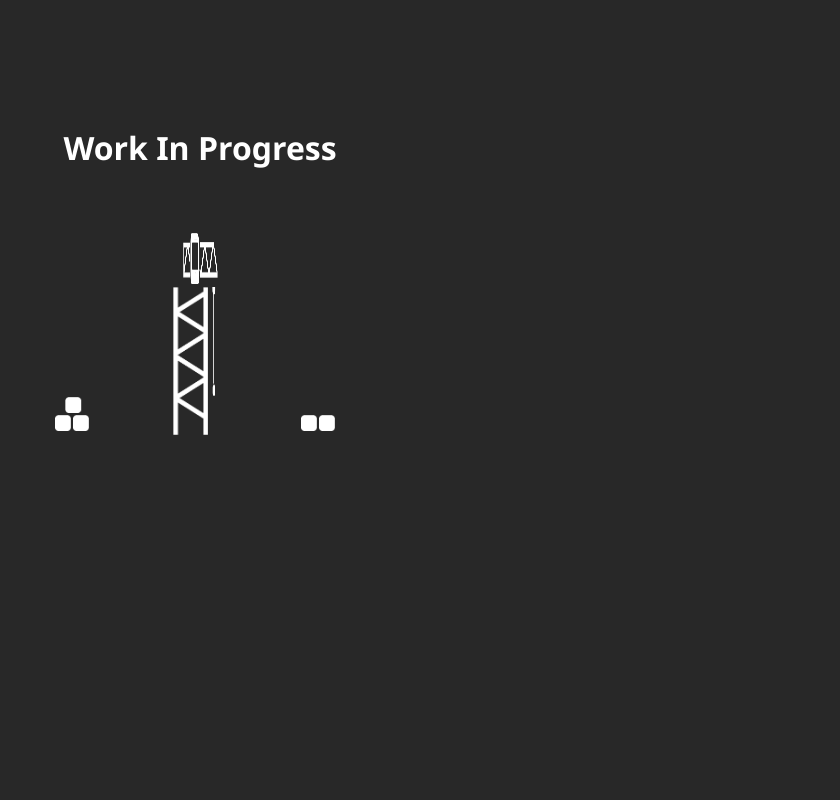
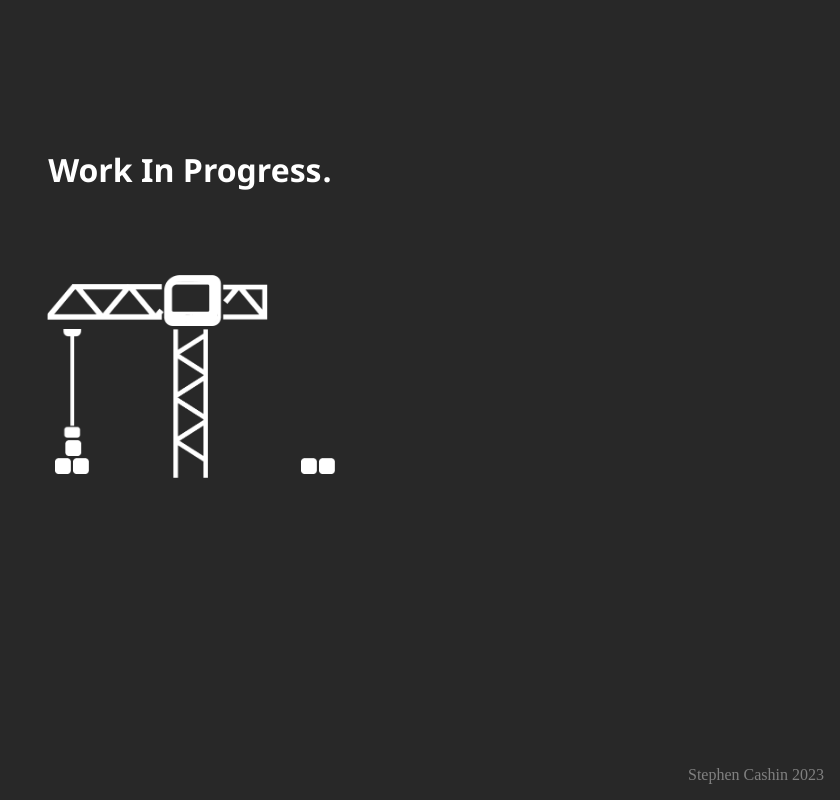
Before and after one commit to cashin-stephen/dac, a React (Create React App) app in the folder frontend/: page / in a window 1280 px wide. Shown: the whole page, without its empty margins (440-1280 px from the left). Built offline with nearby package versions, Linux system fonts and the light colour scheme.

Commit message:
production build for work in progress

```diff
--- a/frontend/src/App.js
+++ b/frontend/src/App.js
@@ -1,12 +1,15 @@
 import React from 'react';
 import LoadingCrane from './Components/LoadingCrane.js'
+import Footer from './Components/Footer.js'
+import Title from './Components/Title.js'
 
   const Main = () => {
 
     return (
       <div className="Main">
-        <h1 className="title">Work In Progress</h1>
+        <Title />
         <LoadingCrane />
+        <Footer />
       </div>
     )
 
--- /dev/null
+++ b/frontend/src/Components/Footer.js
@@ -0,0 +1,9 @@
+const Footer = () => {
+
+    const year = new Date().getFullYear();
+
+    return <footer>{`Stephen Cashin ${year}`}</footer>
+
+}
+
+export default Footer
--- /dev/null
+++ b/frontend/src/Components/Title.js
@@ -0,0 +1,14 @@
+const Title = () => {
+
+    return (
+        <div class="titleBox">
+            <h1 class="title">Work In Progress</h1>
+            <h1 class="dot1">.</h1>
+            <h1 class="dot2">.</h1>
+            <h1 class="dot3">.</h1>
+        </div>
+
+    )
+}
+
+export default Title
--- a/frontend/src/index.css
+++ b/frontend/src/index.css
@@ -1,15 +1,32 @@
 body {
   background-color: rgb(40, 40, 40);
+}
+
+footer {
+  position: fixed;
+  color: gray;
+  bottom: 0;
+  left: 0;
+  right: 0;
+  padding: 16px;
+  text-align: right;
 }
 
 .Main {
   text-align: center;
 }
 
-.title {
-  margin-top: 10%;
+h1 {
   color: rgb(255,255,255);
   font-family:'Segoe UI', Tahoma, Geneva, Verdana, sans-serif;
+}
+
+.titleBox {
+  display: flex;
+  flex-direction: row;
+  align-items: center;
+  justify-content: center;
+  margin-top:10%;
 }
 
 .lowerCrane {
@@ -95,6 +112,49 @@ body {
   margin-left: 100px;
 }
 
+.dot1 {
+  animation-name: dotLoading1;
+  animation-duration: 4s;
+  animation-timing-function: steps(1);
+  animation-iteration-count: infinite;
+  visibility: hidden;
+  margin-left: 1px;
+}
+
+.dot2 {
+  animation-name: dotLoading2;
+  animation-duration: 4s;
+  animation-timing-function: steps(1);
+  animation-iteration-count: infinite;
+  visibility: hidden;
+  margin-left: 1px;
+}
+
+.dot3 {
+  animation-name: dotLoading3;
+  animation-duration: 4s;
+  animation-timing-function: steps(1);
+  animation-iteration-count: infinite;
+  visibility: hidden;
+  margin-left: 1px;
+}
+
+@keyframes dotLoading1 {
+  0%   {visibility: hidden;}
+  25%  {visibility: visible;}
+}
+
+@keyframes dotLoading2 {
+  0%   {visibility: hidden;}
+  50%  {visibility: visible;}
+}
+
+@keyframes dotLoading3 {
+  0%   {visibility: hidden;}
+  75%  {visibility: visible;}
+}
+
+
 @keyframes craneRotation {
   0%   {transform: rotate3d(0,1,0,0deg);}
   30%  {transform: rotate3d(0,1,0,180deg);}
```
Also changed, not shown: 1 other file (tests, documents, lock files or other folders).
